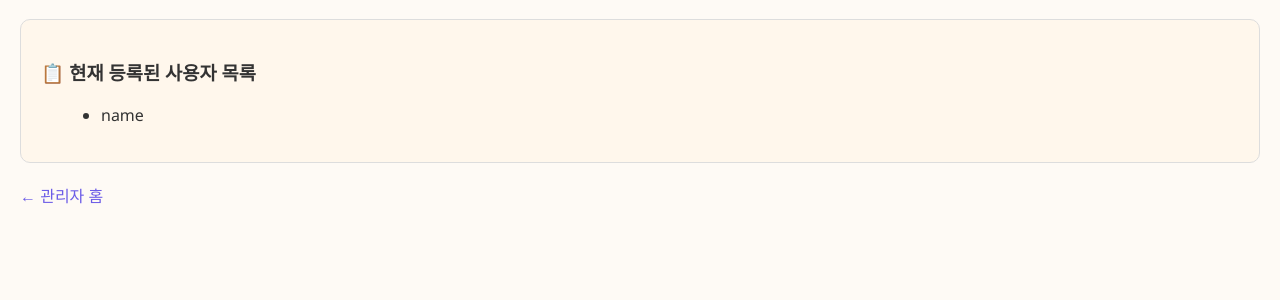
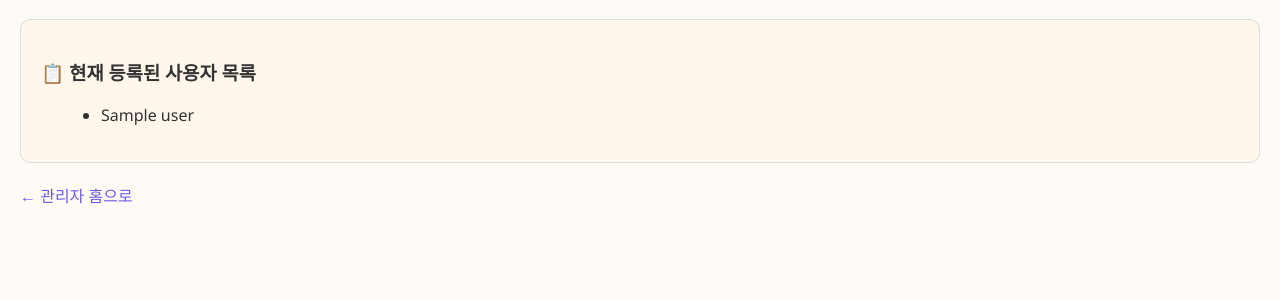
Before and after one commit to carrot0217/Betifulstore-app, a Flask app: template templates/manage_users.html in a window 1280 px wide. Shown: the part 400-700 px from the top of the page. Run offline with Flask 2, Linux system fonts and the light colour scheme; the template is opened without the code that fills it: most values are stand-ins (such as "Sample title", 1, 10 or a date in 2020).

Commit message:
Update manage_users.html

```diff
--- a/templates/manage_users.html
+++ b/templates/manage_users.html
@@ -82,7 +82,7 @@
 
   <div class="section">
     <h3>🗑 사용자 삭제</h3>
-    <form method="post" onsubmit="return confirm('정말 삭제하시겠습니까?');">
+    <form method="post">
       <input type="hidden" name="action" value="delete">
       ID: <input type="text" name="user_id" required>
       <button type="submit">삭제</button>
@@ -92,12 +92,12 @@
   <div class="section">
     <h3>📋 현재 등록된 사용자 목록</h3>
     <ul>
-      {% for uid in users.keys() %}
-        <li>{{ uid }}</li>
+      {% for user in users %}
+        <li>{{ user }}</li>
       {% endfor %}
     </ul>
   </div>
 
-  <a href="/admin/home">← 관리자 홈</a>
+  <a href="/admin/home">← 관리자 홈으로</a>
 </body>
 </html>
```
